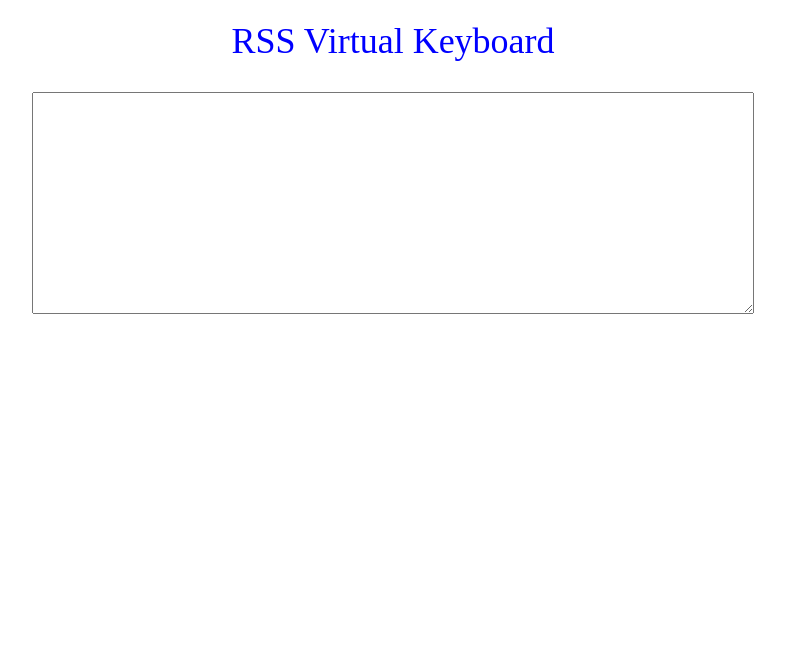
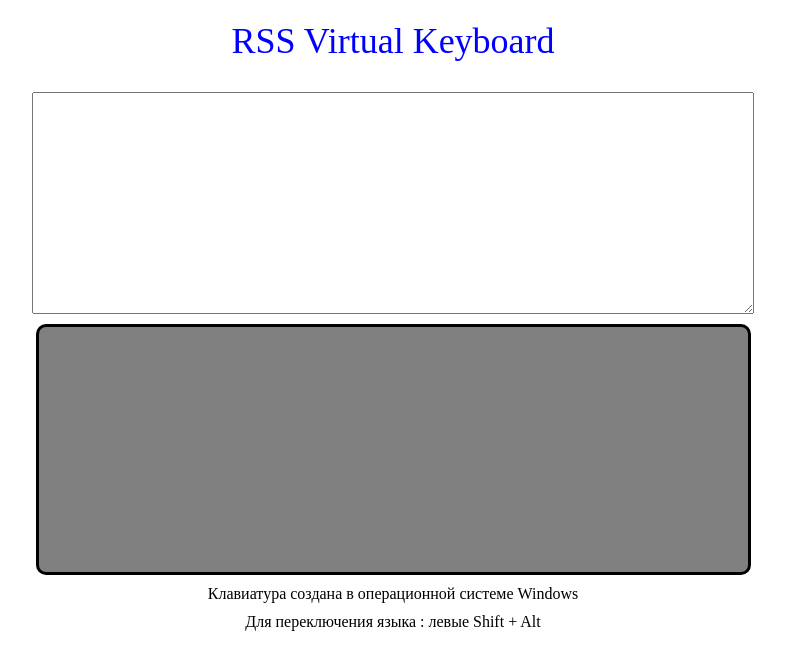
Before and after one commit to katurama/RSS-Virtual-Keyboard, a plain HTML site: page index.html in a window 1280 px wide. Shown: the whole page, without its empty margins (247-1032 px from the left). Drawn offline with Linux system fonts and the light colour scheme.

Commit message:
feat: add keyboard

```diff
--- a/script.js
+++ b/script.js
@@ -15,3 +15,14 @@
 
 textarea.classList.add('textarea');
 wraper.append(textarea);
+
+keyboard.classList.add('keyboard');
+wraper.append(keyboard);
+
+description.classList.add('description');
+body.append(description);
+description.innerText = 'Клавиатура создана в операционной системе Windows';
+
+language.classList.add('language');
+body.append(language);
+language.innerText = 'Для переключения языка : левые Shift + Alt';
--- a/style.css
+++ b/style.css
@@ -29,3 +29,20 @@
     width: 722px;
     margin: 10px auto;
  }
+
+ .keyboard{
+    height:251px;
+    width: 715px;
+    border: 3px solid black;
+    border-radius: 10px;
+    background-color: grey;
+    padding: 5px;
+    padding-left: 0;
+    padding-bottom: 0;
+    margin: 0 auto;
+}
+
+.description, .language{
+    margin: 10px auto;
+    text-align: center;
+  }
```
